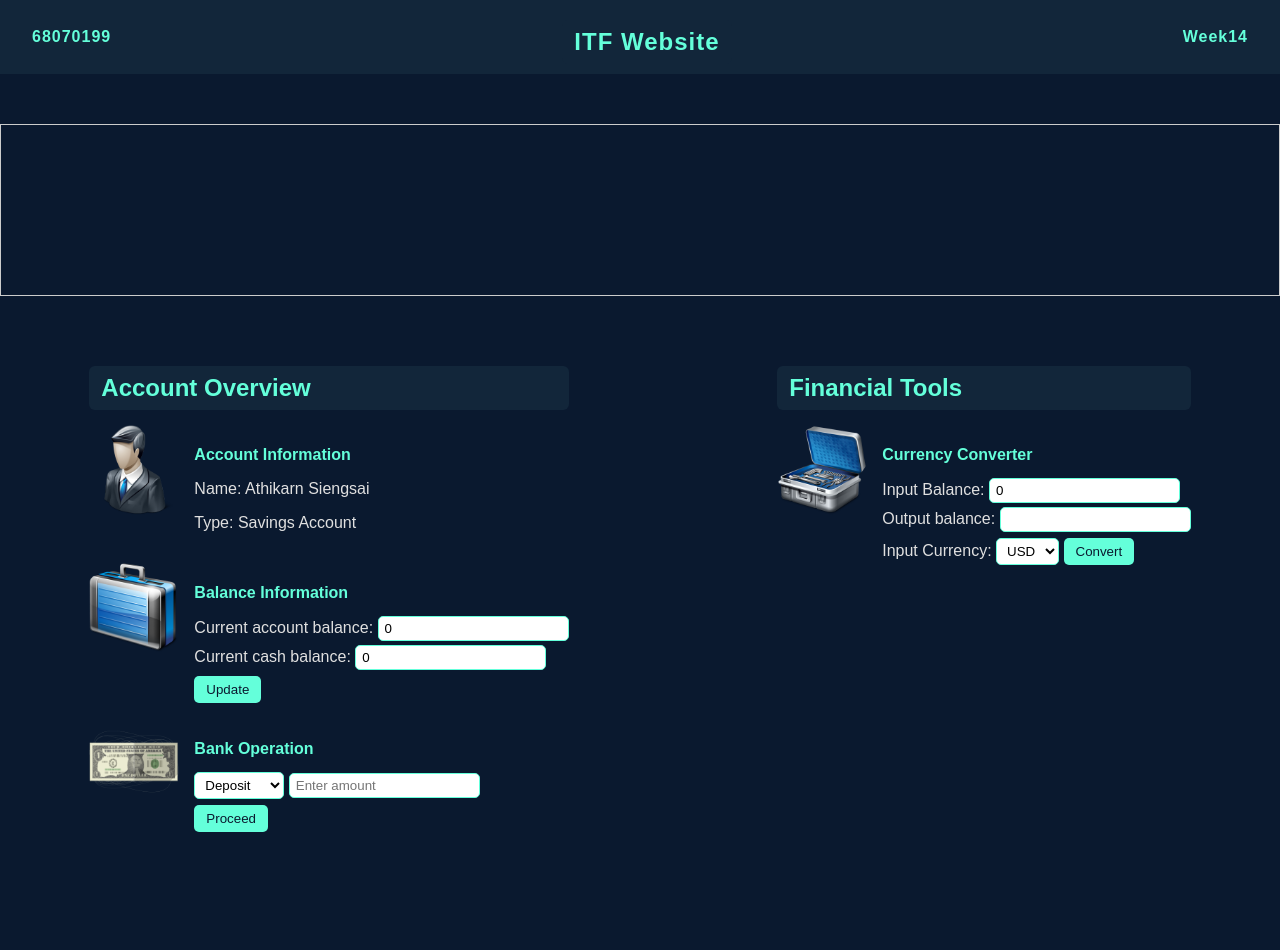
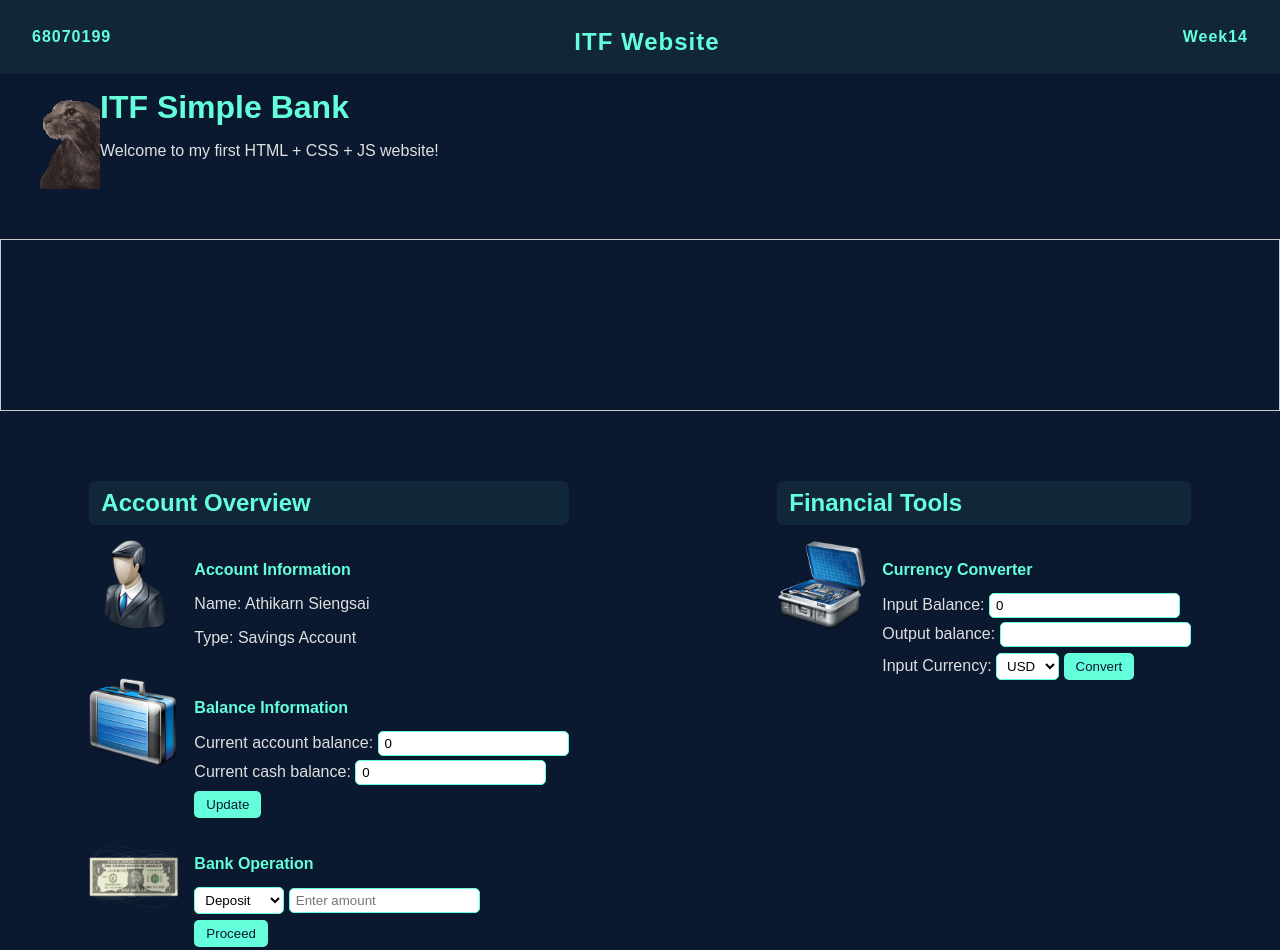
Before and after one commit to athikarn-get/itf-it68070199, a plain HTML site: page index.html in a window 1280 px wide. Before the commit the page ends 847 px from the top, so only its background shows below. Drawn offline with Linux system fonts and the light colour scheme; a web font is replaced by a local one.

Commit message:
Added updated website files

```diff
--- a/index.html
+++ b/index.html
@@ -13,6 +13,13 @@
     <h2>ITF Website</h2>
     <p>Week14</p>
   </nav>
+  <div class="info">
+        <img src=".\picture\cat-walid.gif" style="float: left;width: 100px;">
+        <div class="HeadingText">
+            <h1><b>ITF Simple Bank</b></h1>
+            <p>Welcome to my first HTML + CSS + JS website!</p>
+        </div>
+    </div>
   <div id="outputBox" class="box move" style="border:1px solid #ccc; padding:10px; height:150px; overflow-y:auto; white-space:pre-line;"></div>
 
   <div class="box move">
```
